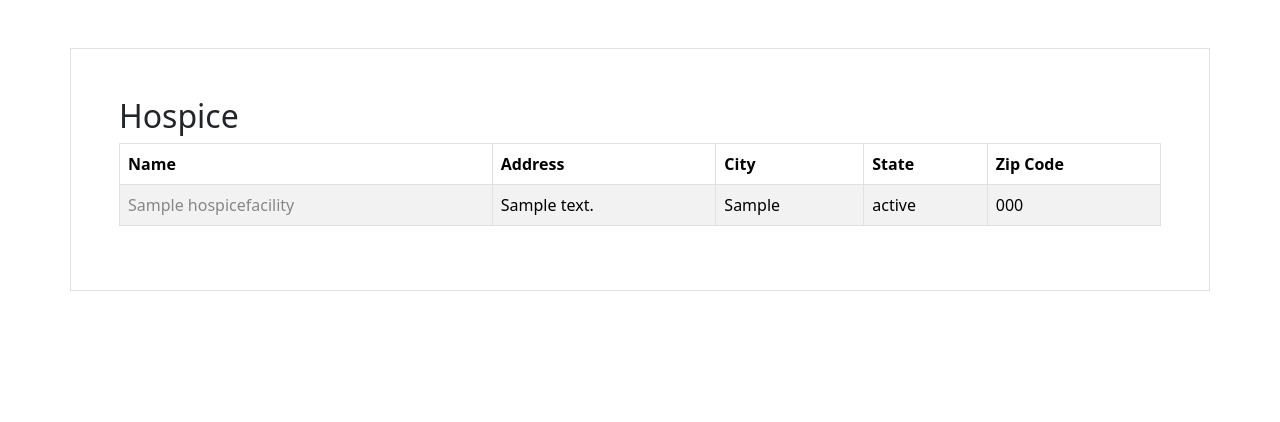
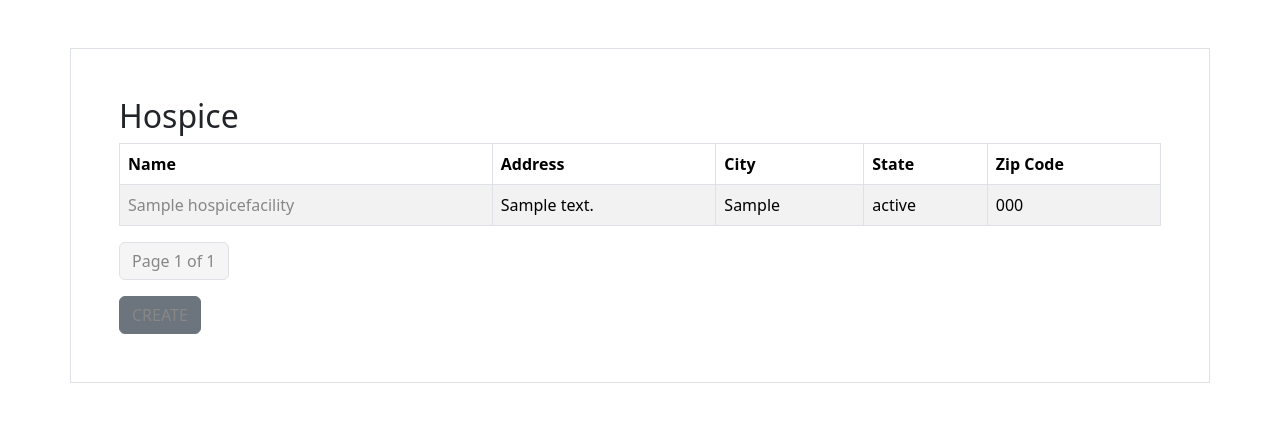
Before and after one commit to suntripper6/ABlueRainbowProject, a Django app: page /hospice/list in a window 1280 px wide. Shown: the part 56-478 px from the top of the page. Run offline with Django 4.2, Linux system fonts and the light colour scheme; tables that the repository leaves empty hold one stand-in row (values such as "Sample post"); some libraries are stand-ins or nearby versions.

Commit message:
pagination completed fine turning create facs

```diff
--- a/ABlueRainbowProject/urls.py
+++ b/ABlueRainbowProject/urls.py
@@ -55,7 +55,7 @@ urlpatterns = [
     # HOSPICE
     path("hospice/", views.hospice_search_view),
     path("hospice/list", views.hospice_list_view),
-    path("hospice/create", views.hospice_create_view),
+    path("hospice/create", views.hospice_create_view, name="hospice-create-view"),
     path("hospice/details/<int:id>", views.hospice_detail_view),
     path("hospice/update/<int:id>", views.hospice_update_view,
          name="hospice-update-view"),
--- a/a_blue_rainbow/static/css/abr.css
+++ b/a_blue_rainbow/static/css/abr.css
@@ -13,9 +13,9 @@ p {
 }
 
 /* CLASSES */
-.details {
+/* .details {
   text-align: center;
-}
+} */
 
 .header-center {
   display: flex;
--- a/a_blue_rainbow/templates/hospice/create.html
+++ b/a_blue_rainbow/templates/hospice/create.html
@@ -1,8 +1,7 @@
 {% extends "base.html" %} {% block content %}
-
-<h1>Create Hospice Facility</h1>
 <div class="container p-5 my-5 details">
-  <form action="" method="POST" class="form-control">
+  <h1>Create Hospice Facility</h1>
+  <form action="" method="POST">
     {% csrf_token %}
     <div>{{ form.as_p }}</div>
     <input type="submit" value="Submit" class="btn btn-secondary" />
--- a/a_blue_rainbow/templates/hospice/list.html
+++ b/a_blue_rainbow/templates/hospice/list.html
@@ -12,7 +12,7 @@
         </tr>
       </thead>
       <tbody>
-        {% for hospice in hospice_qs %}
+        {% for hospice in hosps %}
         <tr>
           <td>
             <a href="/hospice/details/{{ hospice.id }}">{{ hospice.name }}</a>
@@ -26,5 +26,27 @@
         </tr>
       </tbody>
     </table>
+    <div>
+      <nav aria-label="Page navigation example">
+        <ul class="pagination">
+          {% if hosps.has_previous %}
+          <li class="page-item"><a class="page-link" href="?page=1">&laquo; First</a></li>
+          <li class="page-item"><a class="page-link" href="?page={{ hosps.previous_page_number }}">Previous</a></li>
+        {% endif %}
+          <li class="page-item disabled"><a class="page-link" href="#">Page {{ hosps.number }} of {{ hosps.paginator.num_pages }}</a></li>
+        {% if hosps.has_next %}
+          <li class="page-item"><a class="page-link" href="?page={{ hosps.next_page_number }}">Next</a></li>
+          <li class="page-item"></li><a class="page-link" href="?page={{ hosps.paginator.num_pages }}">Last &raquo;</a></li>
+        {% endif %}
+        </ul>
+      </nav>
+      <div>
+        <a
+          href="{% url 'hospice-create-view'%}"
+          class="btn btn-secondary"
+          >CREATE</a
+        >
+      </div>
+    </div>
   </div>
 {% endblock content %}
--- a/a_blue_rainbow/templates/skillednursing/list.html
+++ b/a_blue_rainbow/templates/skillednursing/list.html
@@ -25,6 +25,7 @@
         </tr>
       </tbody>
     </table>
+  <div>
     <nav aria-label="Page navigation example">
       <ul class="pagination">
         {% if snfs.has_previous %}
@@ -38,5 +39,6 @@
       {% endif %}
       </ul>
     </nav>
+  </div>
 </div>
 {% endblock content %}
--- a/a_blue_rainbow/views.py
+++ b/a_blue_rainbow/views.py
@@ -34,26 +34,14 @@ def home_view(request):
     return render(request, "home-view.html", context=context)
 
 
-def hospice_list_view(request):
-    hospice_qs = HospiceFacilities.objects.all()
-    context = {
-        "hospice_qs": hospice_qs
-    }
-
-    return render(request, "hospice/list.html", context=context)
-
-
 def assistedliving_list_view(request):
-    assisted_qs = AssistedLivingFacilities.objects.all()
     alf_p = Paginator(AssistedLivingFacilities.objects.all(), 2)
     page = request.GET.get("page")
     alfs = alf_p.get_page(page)
+
     context = {
         "alfs": alfs,
     }
-    # context = {
-    #     "assisted_qs": assisted_qs,
-    # }
 
     return render(request, "assistedliving/list.html", context=context)
 
@@ -62,6 +50,7 @@ def skillednursing_list_view(request):
     snf_p = Paginator(SkilledNursingFacilities.objects.all(), 2)
     page = request.GET.get("page")
     snfs = snf_p.get_page(page)
+
     context = {
         "snfs": snfs,
     }
@@ -70,9 +59,12 @@ def skillednursing_list_view(request):
 
 
 def homehealth_list_view(request):
-    homehealth_qs = HomeHealthFacilities.objects.all()
+    hhc_p = Paginator(HomeHealthFacilities.objects.all(), 2)
+    page = request.GET.get("page")
+    hhcs = hhc_p.get_page(page)
+
     context = {
-        "homehealth_qs": homehealth_qs
+        "hhcs": hhcs,
     }
 
     return render(request, "homehealth/list.html", context=context)
@@ -314,6 +306,18 @@ def hospice_view(request):
     return render(request, "hospice-view.html", context=context)
 
 
+def hospice_list_view(request):
+    hosp_pg = Paginator(HospiceFacilities.objects.all(), 2)
+    page = request.GET.get("page")
+    hosps = hosp_pg.get_page(page)
+
+    context = {
+        "hosps": hosps,
+    }
+
+    return render(request, "hospice/list.html", context=context)
+
+
 def hospice_detail_view(request, id=None):
     hospice_obj = None
 
@@ -386,7 +390,7 @@ def hospice_create_view(request):
         "form": form,
     }
 
-    return render(request, "userfeedback/feedback.html", context=context)
+    return render(request, "hospice/create.html", context=context)
     # context = {}
 
     # if request.method == "POST":
```
Also changed, not shown: a_blue_rainbow/templates/homehealth/list.html (+16 -1 lines).
